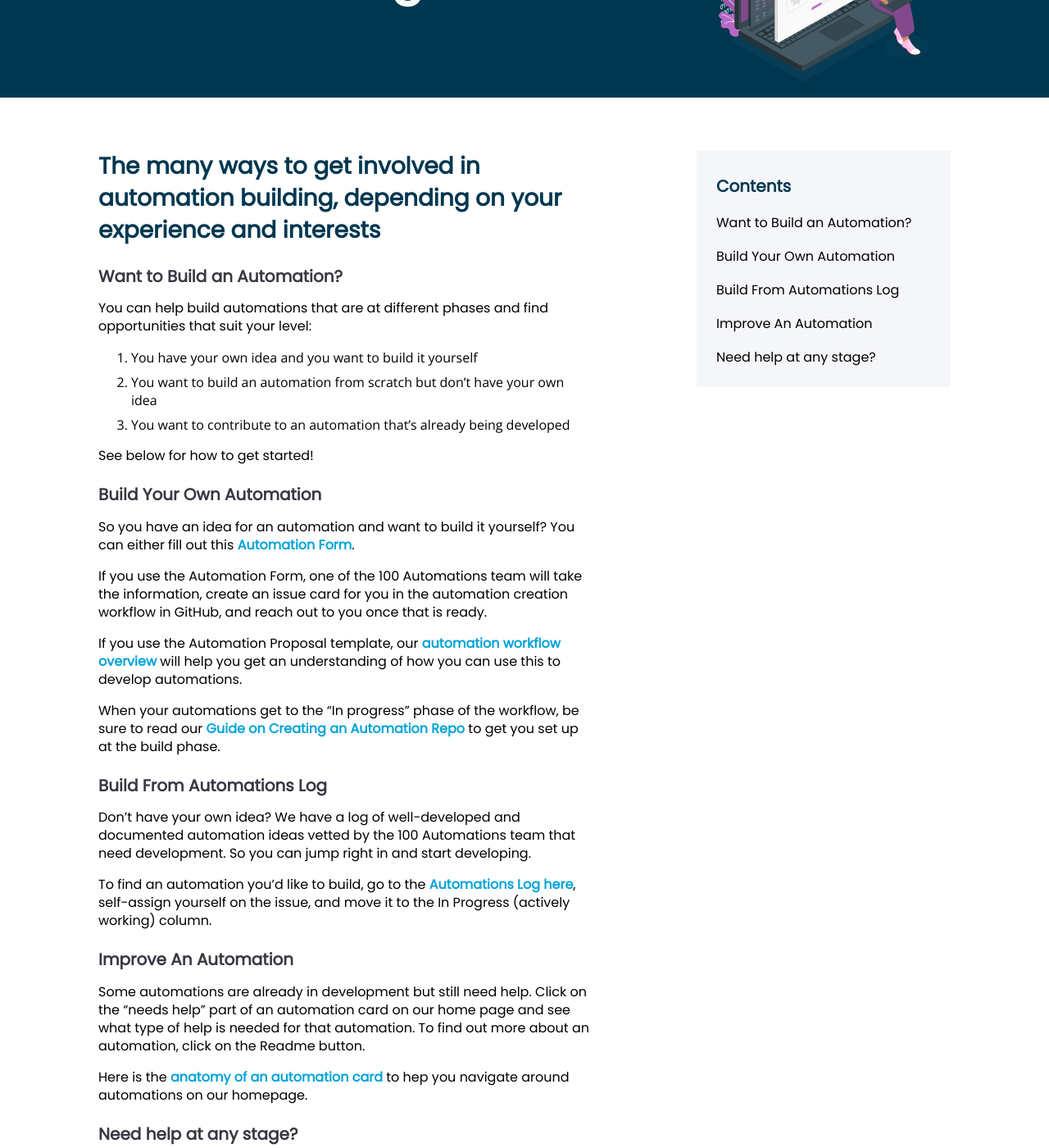
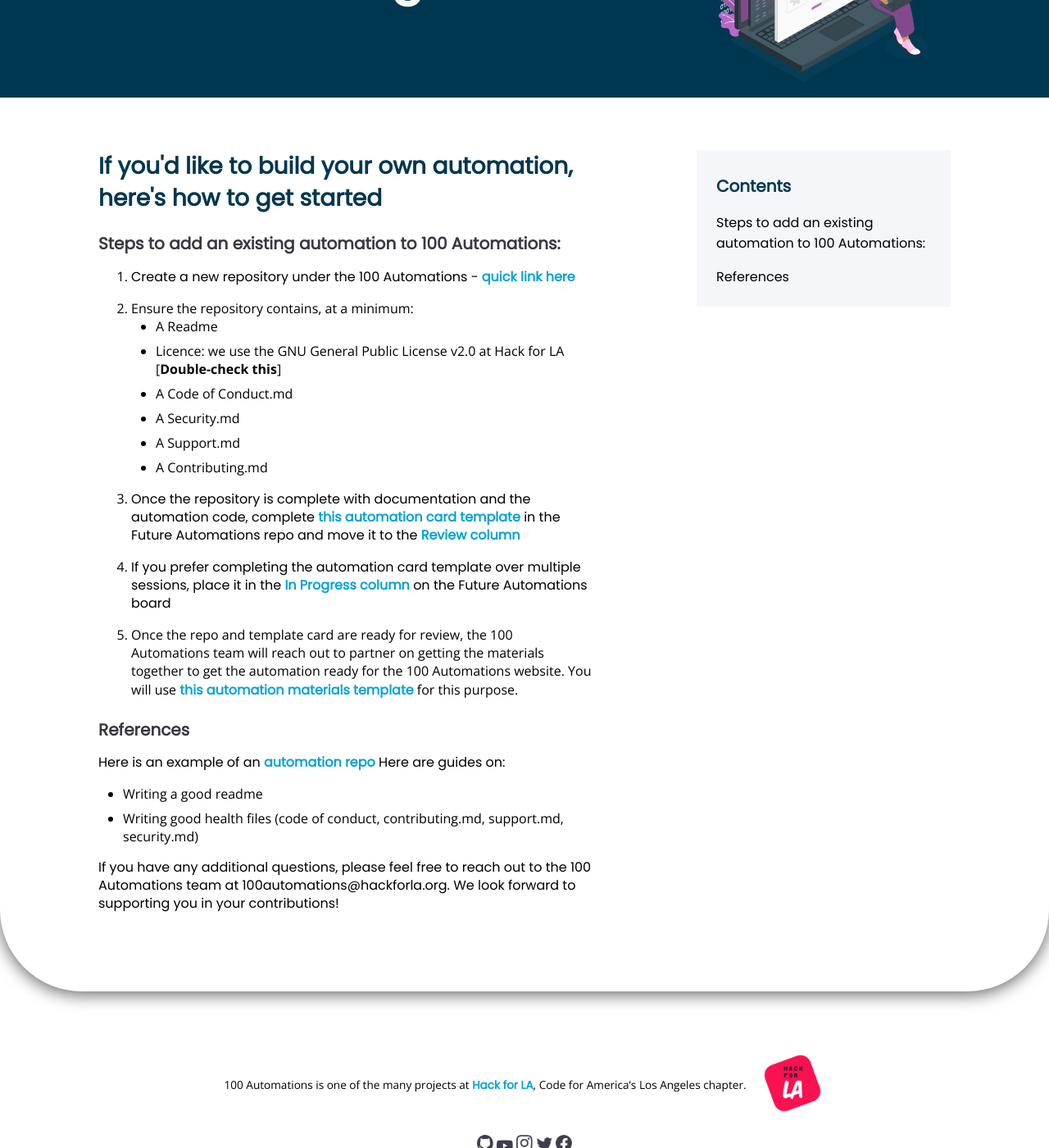
Before and after one commit to 100Automations/Website, a Jekyll site: the page built from _guides/start_building.md, in a window 1280 px wide and 1400 px high, scrolled down 232 px. Shown: the whole window at 82% size. Built offline with Jekyll 4.4.1, drawn with Linux system fonts in a browser that asks for light colours; some of the changed text lies outside the part shown.

Commit message:
replaced with draft content from #384
per #395 the "builder" is now a developer writing their own automation

```diff
--- a/_guides/start_building.md
+++ b/_guides/start_building.md
@@ -1,43 +1,36 @@
 ---
 title: Start Building
-description: The many ways to get involved in automation building, depending on your experience and interests
+description: If you'd like to build your own automation, here's how to get started
 status: active
 display: true
 category: 1
 ---
 
-## Want to Build an Automation?
-You can help build automations that are at different phases and find opportunities that suit your level:
+## Steps to add an existing automation to 100 Automations:
 
-1. You have your own idea and you want to build it yourself
-2. You want to build an automation from scratch but don’t have your own idea
-3. You want to contribute to an automation that’s already being developed
+1. Create a new repository under the 100 Automations - [quick link here](https://github.com/organizations/100Automations/repositories/new)
 
-See below for how to get started!
+2. Ensure the repository contains, at a minimum:
+- A Readme
+- Licence: we use the GNU General Public License v2.0 at Hack for LA [**Double-check this**]
+- A Code of Conduct.md
+- A Security.md
+- A Support.md
+- A Contributing.md
 
-## Build Your Own Automation
-So you have an idea for an automation and want to build it yourself? You can either fill out this [Automation Form](https://docs.google.com/forms/d/e/1FAIpQLSeGJrU92Tj5Ft763MMWpSwyB6VqctPXzu8WKIy4xTjf1nJg0Q/viewform?usp=sf_link).
+3.  Once the repository is complete with documentation and the automation code, complete [this automation card template](https://github.com/100Automations/futureautomations/issues/new?assignees=&labels=documentation%2C+review&template=-automation-proposal.md&title=%5BAutomation+Name%5D+Proposal) in the Future Automations repo and move it to the [Review column](https://github.com/100Automations/futureautomations/projects/1#column-9876980)
 
-If you use the Automation Form, one of the 100 Automations team will take the information, create an issue card for you in the automation creation workflow in GitHub, and reach out to you once that is ready.
+4. If you prefer completing the automation card template over multiple sessions, place it in the [In Progress column](https://github.com/100Automations/futureautomations/projects/1#column-9876974) on the Future Automations board
 
-If you use the Automation Proposal template, our [automation workflow overview](https://github.com/100Automations/futureautomations/wiki/Workflow-Guide-for-Ideators) will help you get an understanding of how you can use this to develop automations.
-
-When your automations get to the "In progress" phase of the workflow, be sure to read our [Guide on Creating an Automation Repo](url) to get you set up at the build phase.
-
-## Build From Automations Log
-Don't have your own idea? We have a log of well-developed and documented automation ideas vetted by the 100 Automations team that need development. So you can jump right in and start developing.
-
-To find an automation you'd like to build, go to the [Automations Log here](https://github.com/100Automations/futureautomations/projects/1#column-9876973), self-assign yourself on the issue, and move it to the In Progress (actively working) column.
+5. Once the repo and template card are ready for review, the 100 Automations team will reach out to partner on getting the materials together to get the automation ready for the 100 Automations website. You will use [this automation materials template](https://github.com/100Automations/futureautomations/issues/new?assignees=&labels=documentation%2C+good+first+issue&template=create-automation-card-for--automation-name-.md&title=Create+automation+card+for+%5Bautomation+name%5D) for this purpose.
 
 
-## Improve An Automation
-Some automations are already in development but still need help. Click on the "needs help" part of an automation card on our home page and see what type of help is needed for that automation. To find out more about an automation, click on the Readme button.
+## References ##
 
-Here is the [anatomy of an automation card](https://github.com/100Automations/Website/blob/gh-pages/_guides/project_card_anatomy.md) to hep you navigate around automations on our homepage.
+Here is an example of an [automation repo](https://github.com/100Automations/true-github-contributors)
+Here are guides on:
+- Writing a good readme
+- Writing good health files (code of conduct, contributing.md, support.md, security.md)
 
-## Need help at any stage?
-If you need help at any stage of the build process, be sure to move your automation card in the [Futureautomations board](https://github.com/100Automations/futureautomations/projects/1) to the [Questions for the 100 Automations Team](https://github.com/100Automations/futureautomations/projects/1#column-12391599){target="_blank"} column.
 
-If your automation needs help, in the form of peer review, maintenance, support for users, refactoring, or documentation, make sure to apply the "Needs help" and the type of help labels to your automation card.
-
-Happy developing!
+If you have any additional questions, please feel free to reach out to the 100 Automations team at 100automations@hackforla.org. We look forward to supporting you in your contributions!
```
